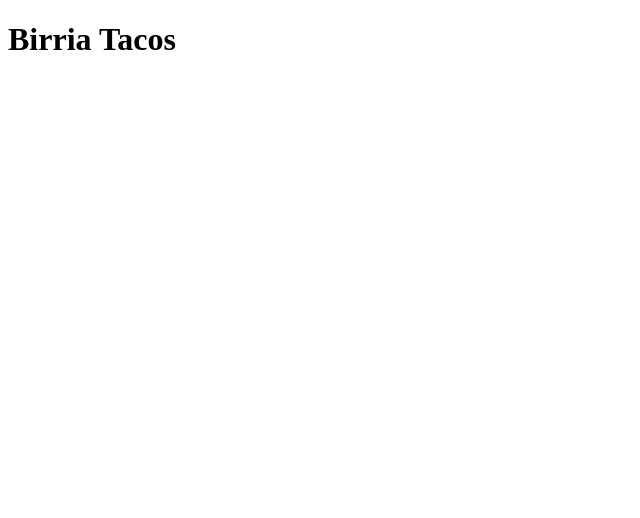
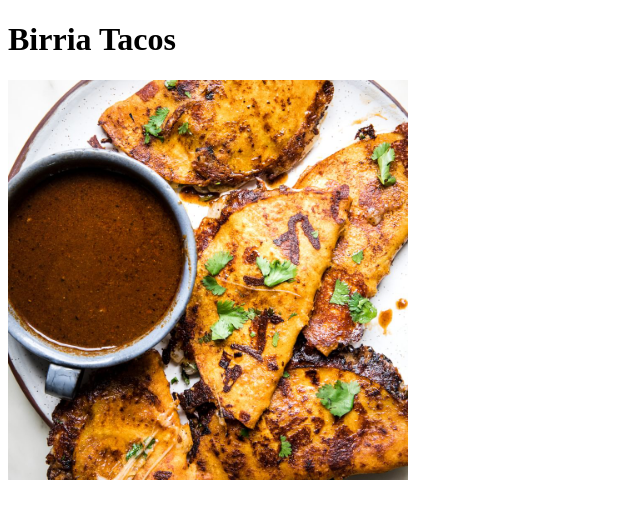
Before and after one commit to JosanJemas/odin-recipes, a plain HTML site: page recipes/Birria-Tacos.html in a window 1280 px wide. Shown: the whole page, without its empty margins (0-640 px from the left). Drawn offline with Linux system fonts and the light colour scheme.

Commit message:
Added link to Birria-Tacos.html on index.html. Added image of tacos to Birria-Tacos.html

```diff
--- a/recipes/Birria-Tacos.html
+++ b/recipes/Birria-Tacos.html
@@ -7,5 +7,8 @@
 </head>
 <body>
     <h1>Birria Tacos</h1>
+
+    <img src="../images/Birria-Tacos.jpeg"
+     alt="Plate of birria tacos" height="400" width="400">
 </body>
 </html>
```
Also changed, not shown: index.html (+2 -0 lines), images/Birria-Tacos.jpeg (added).
